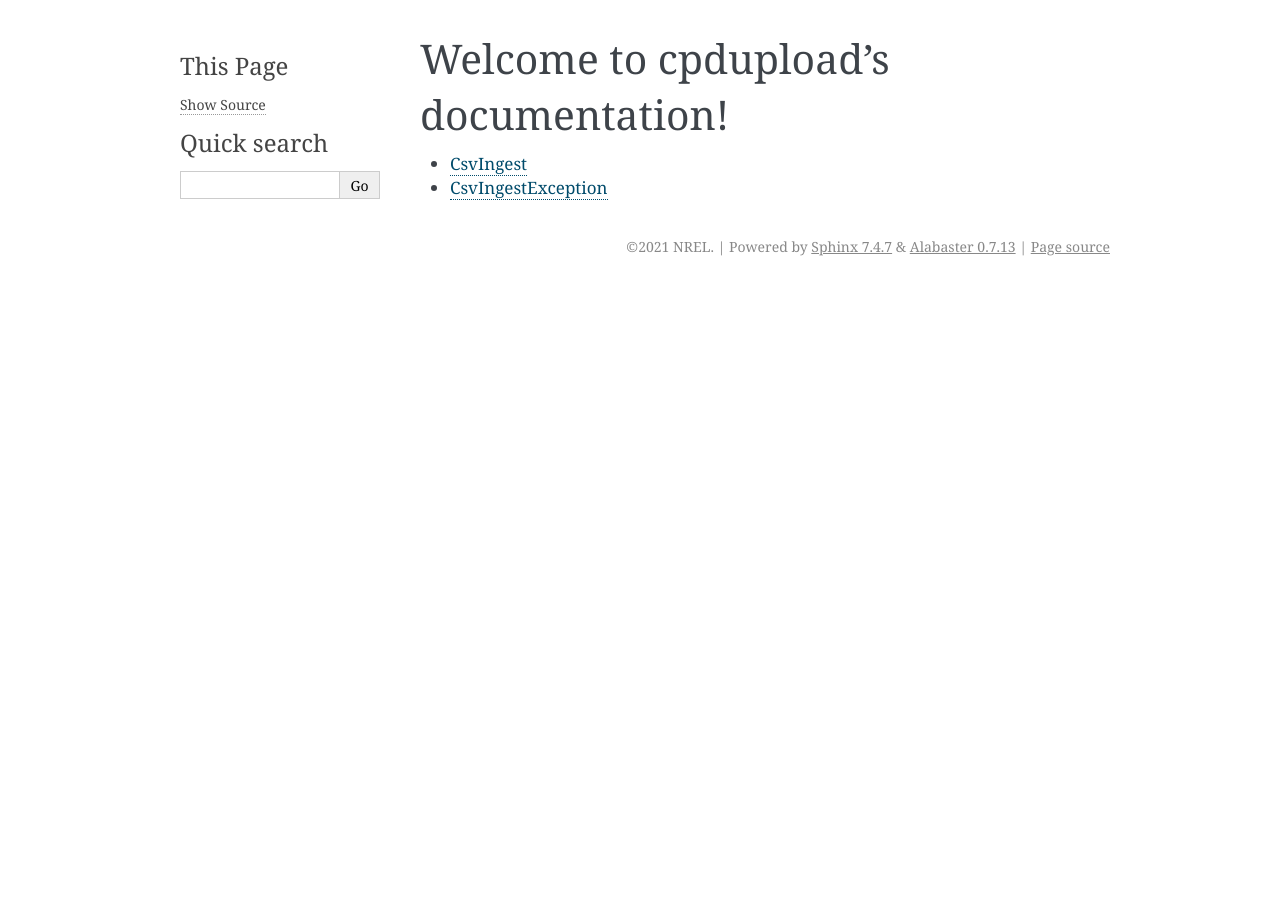
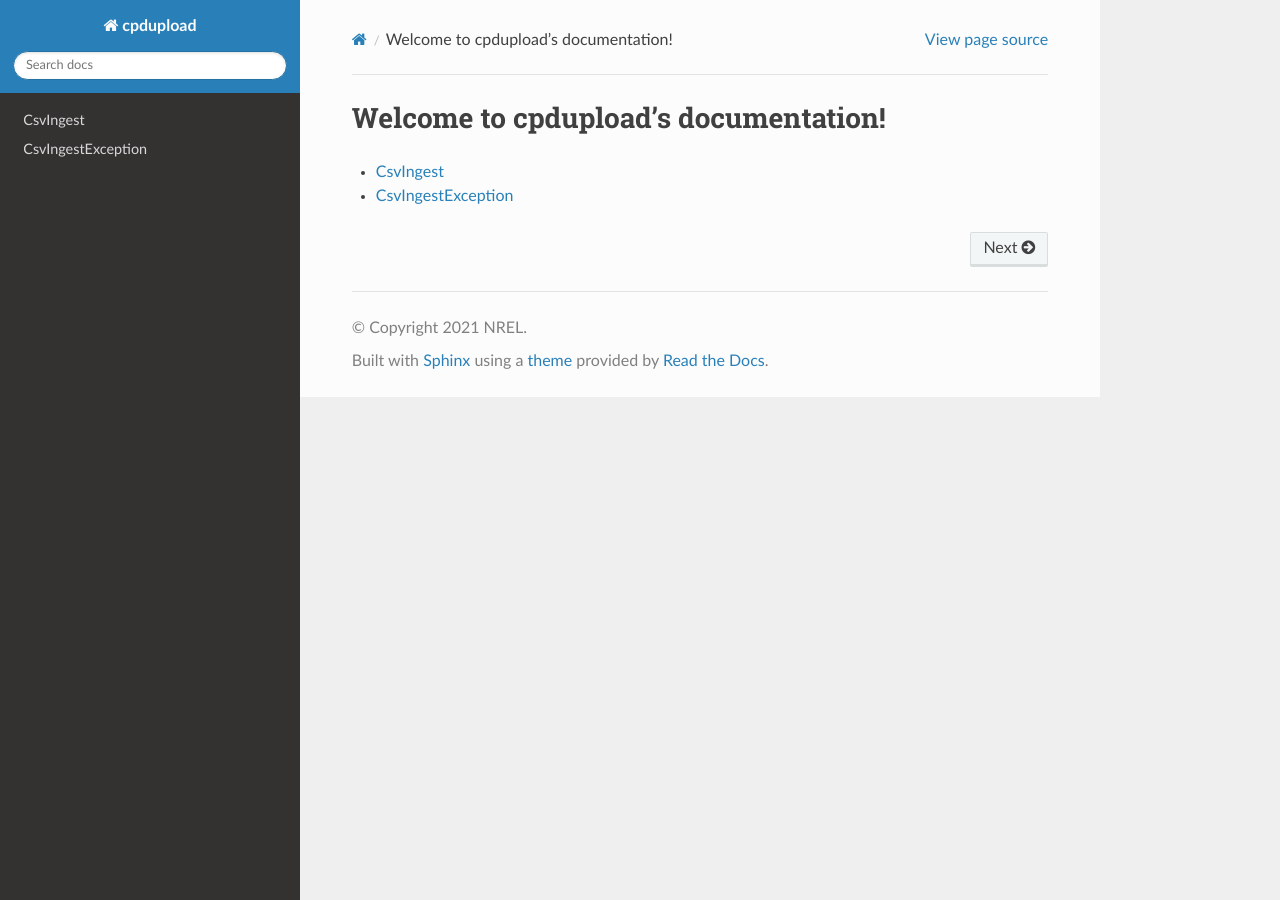
Before and after one commit to NREL/cpd-batch-upload, a Sphinx documentation site: the page built from docs/index.rst, in a window 1280 px wide. Built offline with Sphinx 7.4.7 and the Read the Docs theme 2.0.0, drawn with Linux system fonts in a browser that asks for light colours.

Commit message:
Enable read the docs documentation theme.

```diff
--- a/docs/conf.py
+++ b/docs/conf.py
@@ -14,6 +14,7 @@ import os
 import sys
 sys.path.insert(0, os.path.abspath('../cpdupload'))
 
+import sphinx_rtd_theme
 
 # -- Project information -----------------------------------------------------
 
@@ -33,6 +34,7 @@ release = '0.0.1'
 extensions = [
     'sphinx.ext.autodoc',
     'sphinx.ext.napoleon',
+    'sphinx_rtd_theme'
     # 'sphinx.ext.doctest',
     # 'sphinx.ext.todo',
     # 'sphinx.ext.coverage',
@@ -56,7 +58,7 @@ exclude_patterns = ['_build', 'Thumbs.db', '.DS_Store']
 # The theme to use for HTML and HTML Help pages.  See the documentation for
 # a list of builtin themes.
 #
-html_theme = 'alabaster'
+html_theme = 'sphinx_rtd_theme'
 
 # Add any paths that contain custom static files (such as style sheets) here,
 # relative to this directory. They are copied after the builtin static files,
--- a/setup.py
+++ b/setup.py
@@ -21,5 +21,6 @@ setuptools.setup(
         "black",
         "sphinx",
         "pandas",
+        "sphinx-rtd-theme"
     ]
 )
```
